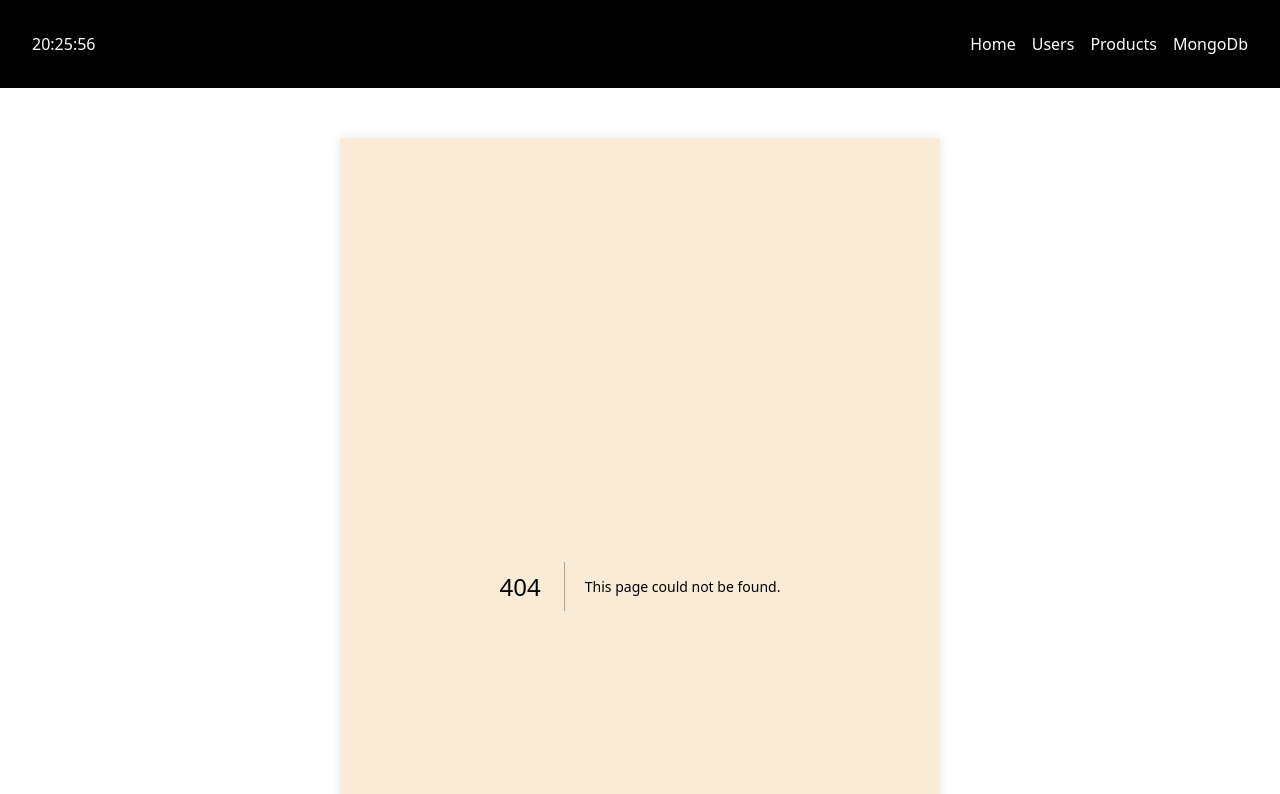
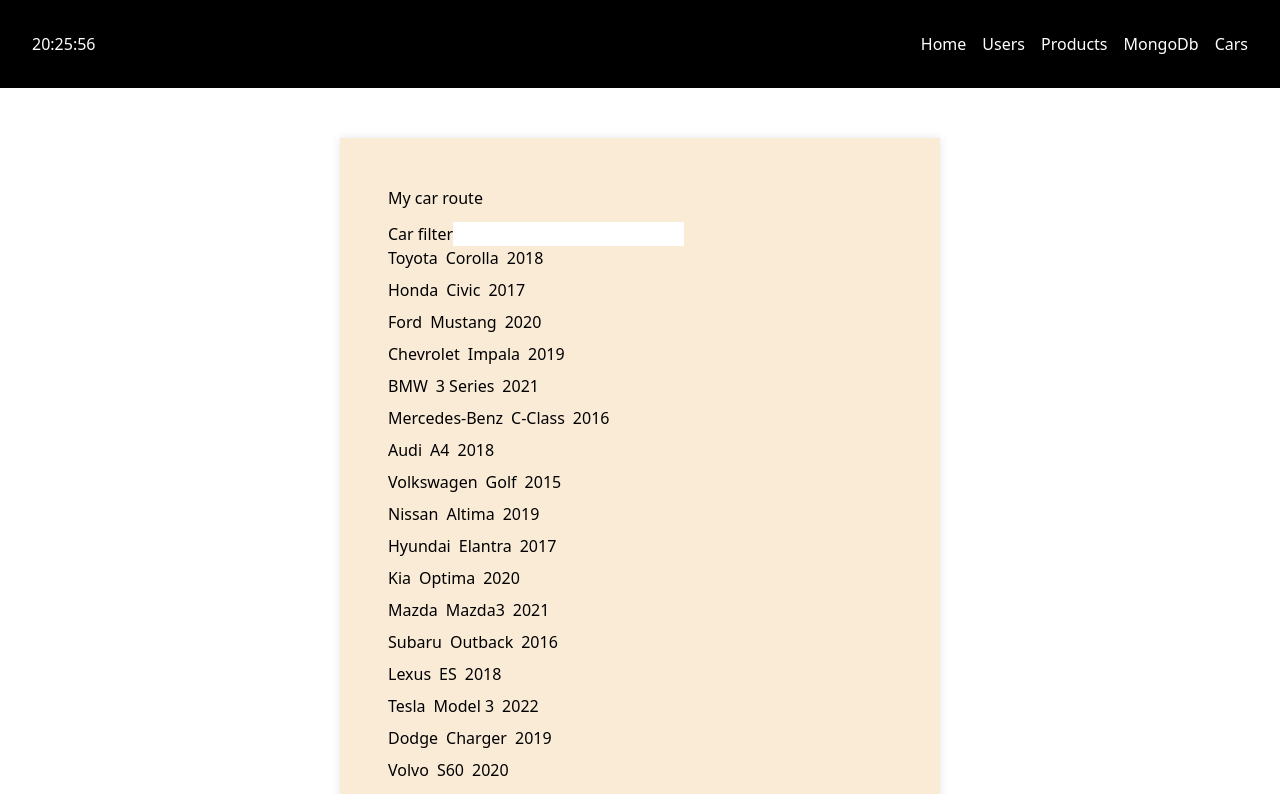
Before and after one commit to robin-sevelin/svs-innovation-10-24, a Next.js app: page /cars in a window 1280 px wide. Before the commit this address had no page. Shown: the top 794 px of the page. Built offline with nearby package versions, Linux system fonts and the light colour scheme.

Commit message:
added car route with filtering function

```diff
--- /dev/null
+++ b/app/(features)/cars/components/CarList.tsx
@@ -0,0 +1,34 @@
+'use client';
+
+import React, { useState } from 'react';
+import { carList } from '../lib/constants/cars';
+import CarView from './CarView';
+import { ICar } from '../lib/models/ICar';
+
+const CarList = () => {
+  const [filteredCars, setFilteredCars] = useState<ICar[]>(carList);
+
+  const handleChange = (input: string) => {
+    const updatedList = carList.filter((item) =>
+      item.brand.toLowerCase().startsWith(input.toLowerCase())
+    );
+    setFilteredCars(updatedList);
+  };
+
+  return (
+    <div>
+      <label htmlFor='car-input'>Car filter</label>
+      <input
+        type='text'
+        id='car-input'
+        onChange={(e) => handleChange(e.target.value)}
+      />
+      {!filteredCars.length && <p>No search result</p>}
+      {filteredCars.map((car) => (
+        <CarView key={car.id} car={car} />
+      ))}
+    </div>
+  );
+};
+
+export default CarList;
--- /dev/null
+++ b/app/(features)/cars/components/CarView.tsx
@@ -0,0 +1,18 @@
+import React from 'react';
+import { ICar } from '../lib/models/ICar';
+
+interface Props {
+  car: ICar;
+}
+
+const CarView = ({ car }: Props) => {
+  return (
+    <div className='flex w-auto gap-2 mb-2'>
+      <h3>{car.brand}</h3>
+      <p>{car.model}</p>
+      <p>{car.year}</p>
+    </div>
+  );
+};
+
+export default CarView;
--- /dev/null
+++ b/app/(features)/cars/lib/constants/cars.ts
@@ -0,0 +1,24 @@
+import { ICar } from '../models/ICar';
+
+export const carList: ICar[] = [
+  { id: 1, brand: 'Toyota', model: 'Corolla', year: 2018 },
+  { id: 2, brand: 'Honda', model: 'Civic', year: 2017 },
+  { id: 3, brand: 'Ford', model: 'Mustang', year: 2020 },
+  { id: 4, brand: 'Chevrolet', model: 'Impala', year: 2019 },
+  { id: 5, brand: 'BMW', model: '3 Series', year: 2021 },
+  { id: 6, brand: 'Mercedes-Benz', model: 'C-Class', year: 2016 },
+  { id: 7, brand: 'Audi', model: 'A4', year: 2018 },
+  { id: 8, brand: 'Volkswagen', model: 'Golf', year: 2015 },
+  { id: 9, brand: 'Nissan', model: 'Altima', year: 2019 },
+  { id: 10, brand: 'Hyundai', model: 'Elantra', year: 2017 },
+  { id: 11, brand: 'Kia', model: 'Optima', year: 2020 },
+  { id: 12, brand: 'Mazda', model: 'Mazda3', year: 2021 },
+  { id: 13, brand: 'Subaru', model: 'Outback', year: 2016 },
+  { id: 14, brand: 'Lexus', model: 'ES', year: 2018 },
+  { id: 15, brand: 'Tesla', model: 'Model 3', year: 2022 },
+  { id: 16, brand: 'Dodge', model: 'Charger', year: 2019 },
+  { id: 17, brand: 'Volvo', model: 'S60', year: 2020 },
+  { id: 18, brand: 'Acura', model: 'TLX', year: 2021 },
+  { id: 19, brand: 'Infiniti', model: 'Q50', year: 2017 },
+  { id: 20, brand: 'Jeep', model: 'Wrangler', year: 2022 },
+];
--- /dev/null
+++ b/app/(features)/cars/lib/models/ICar.ts
@@ -0,0 +1,6 @@
+export interface ICar {
+  id: number;
+  brand: string;
+  model: string;
+  year: number;
+}
--- /dev/null
+++ b/app/(features)/cars/page.tsx
@@ -0,0 +1,13 @@
+import React from 'react';
+import CarList from './components/CarList';
+
+const app = () => {
+  return (
+    <div>
+      <h2 className='mb-3'>My car route</h2>
+      <CarList />
+    </div>
+  );
+};
+
+export default app;
--- a/app/components/Navigation.tsx
+++ b/app/components/Navigation.tsx
@@ -17,6 +17,9 @@
         <li>
           <Link href={'/mongoDb'}>MongoDb</Link>
         </li>
+        <li>
+          <Link href={'/cars'}>Cars</Link>
+        </li>
       </ul>
     </nav>
   );
```
Also changed, not shown: app/(features)/products/utils/contexts/ProductContextProvider.tsx (+4 -4 lines).
